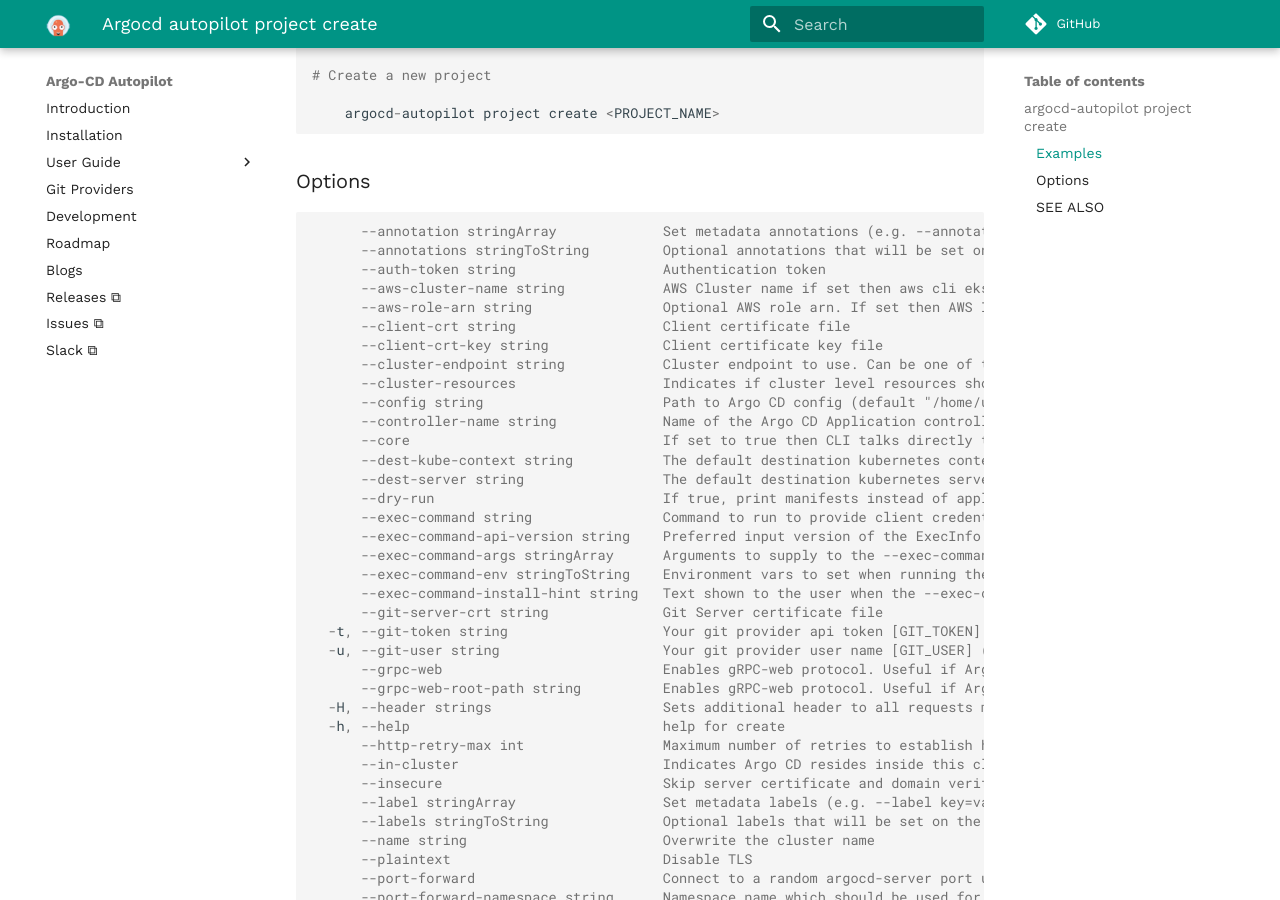
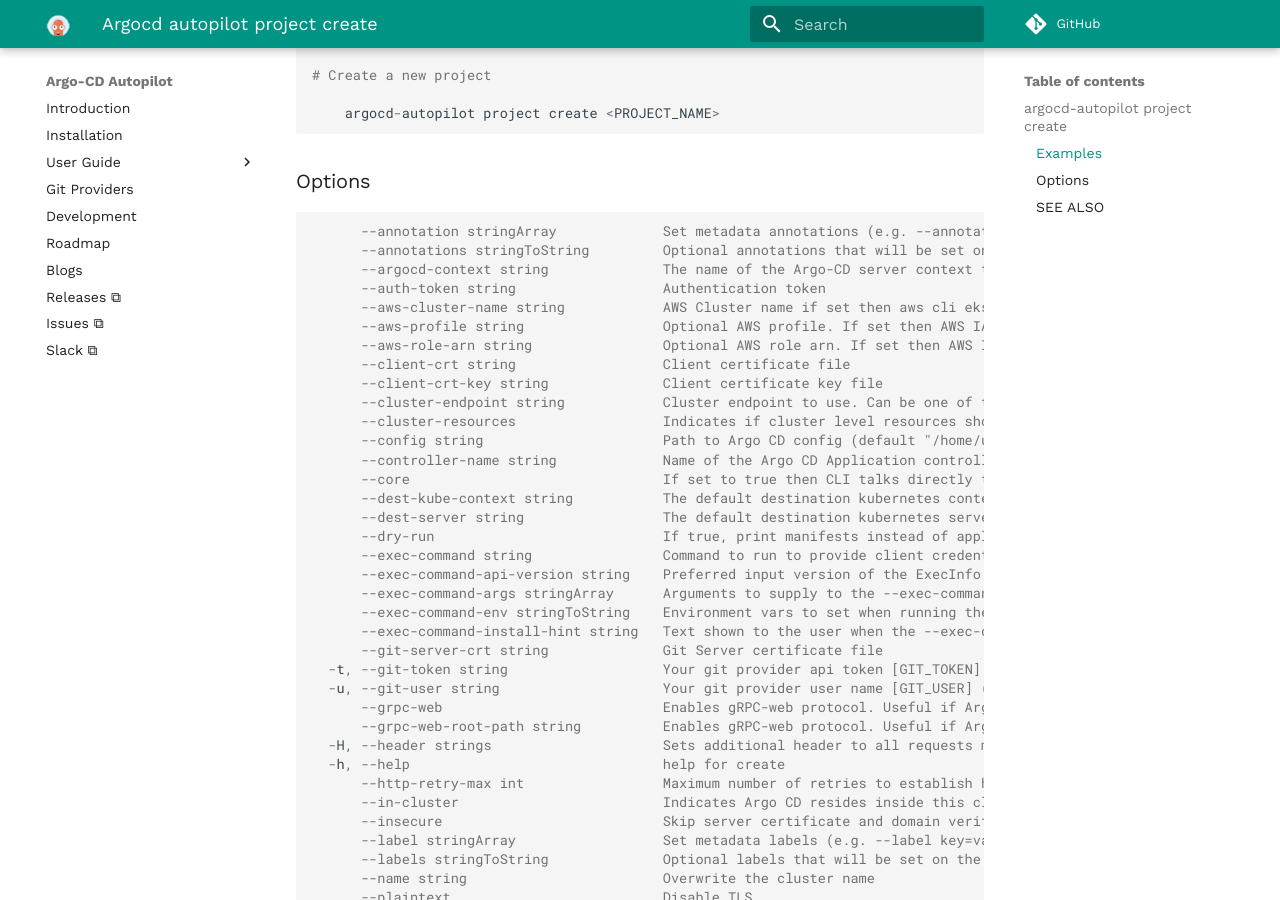
Before and after one commit to argoproj-labs/argocd-autopilot, an MkDocs documentation site: the page built from docs/commands/argocd-autopilot_project_create.md, in a window 1280 px wide and 900 px high, scrolled down 574 px. Built offline with MkDocs 1.6.1 and Material for MkDocs 9.7.7, drawn with Linux system fonts in a browser that asks for light colours; comment, search, counter and statistics services are not loaded.

Commit message:
ran codegen
Signed-off-by: Noam Gal <noam.gal@octopus.com>

````diff
--- a/docs/commands/argocd-autopilot_project_create.md
+++ b/docs/commands/argocd-autopilot_project_create.md
@@ -31,8 +31,10 @@ argocd-autopilot project create [PROJECT] [flags]
 ```
       --annotation stringArray             Set metadata annotations (e.g. --annotation key=value)
       --annotations stringToString         Optional annotations that will be set on the Application resource. (e.g. "argocd.argoproj.io/sync-wave={{ placeholder }}" (default [])
+      --argocd-context string              The name of the Argo-CD server context to use
       --auth-token string                  Authentication token
       --aws-cluster-name string            AWS Cluster name if set then aws cli eks token command will be used to access cluster
+      --aws-profile string                 Optional AWS profile. If set then AWS IAM Authenticator uses this profile to perform cluster operations instead of the default AWS credential provider chain.
       --aws-role-arn string                Optional AWS role arn. If set then AWS IAM Authenticator assumes a role to perform cluster operations instead of the default AWS credential provider chain.
       --client-crt string                  Client certificate file
       --client-crt-key string              Client certificate key file
````
